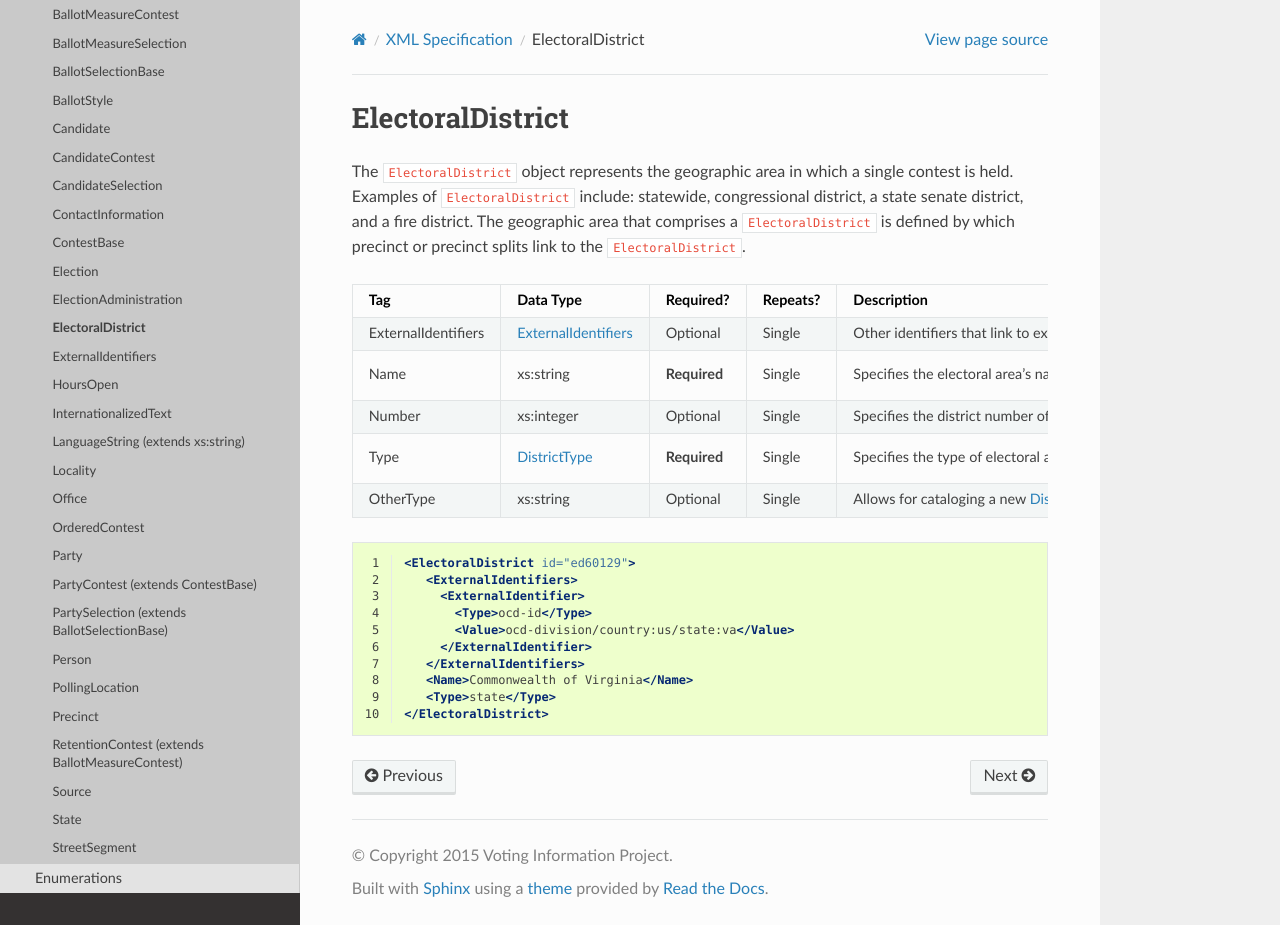
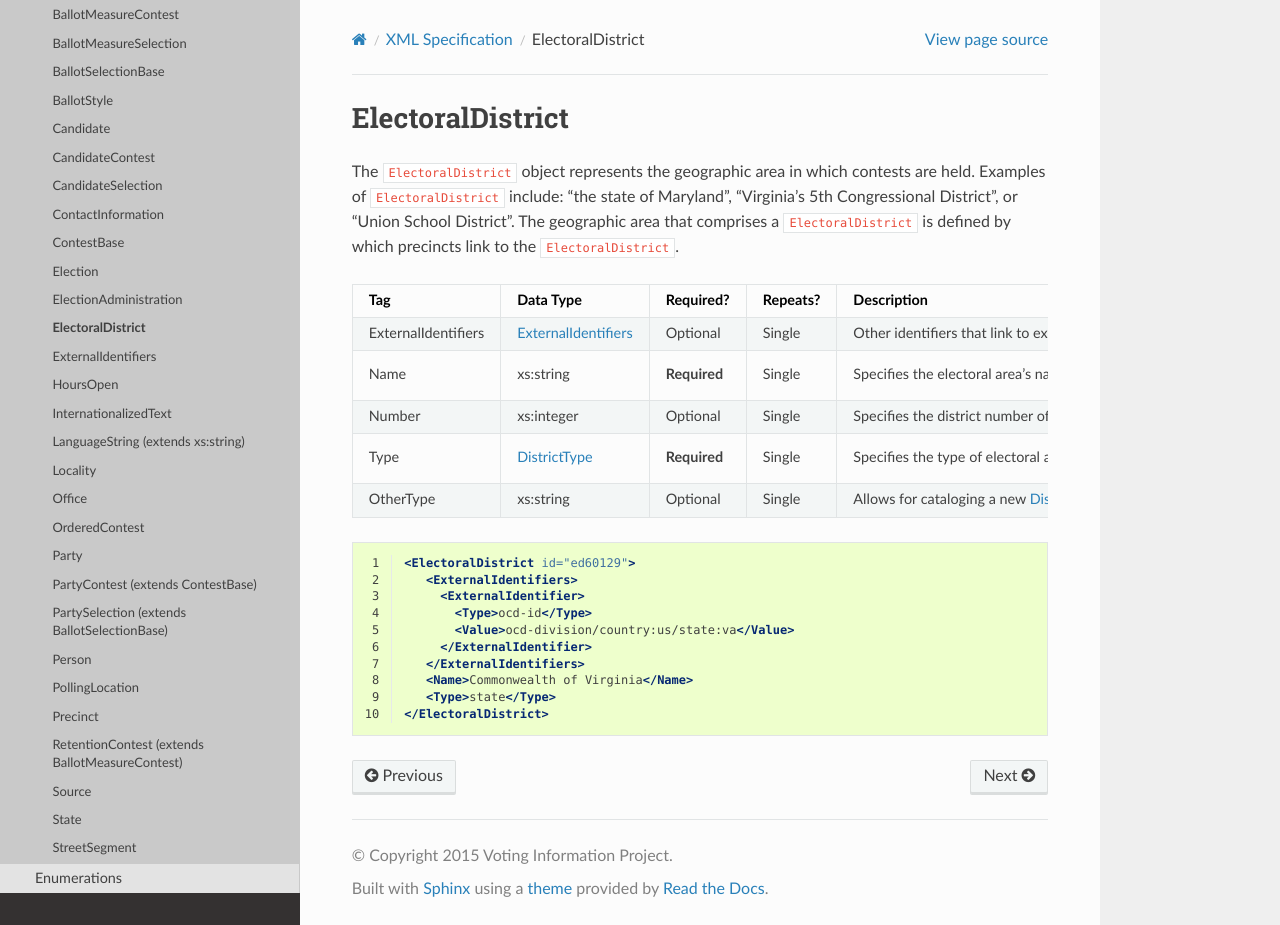
Before and after one commit to votinginfoproject/vip-specification, a Sphinx documentation site: the page built from docs/xml/elements/electoral_district.rst, in a window 1280 px wide and 925 px high. Built offline with Sphinx 7.4.7 and the Read the Docs theme 2.0.0, drawn with Linux system fonts in a browser that asks for light colours.

Commit message:
Updated preamble based on suggestions

```diff
--- a/docs/xml/elements/electoral_district.rst
+++ b/docs/xml/elements/electoral_district.rst
@@ -1,10 +1,10 @@
 ElectoralDistrict
 =================
 
-The ``ElectoralDistrict`` object represents the geographic area in which a single contest is held.
-Examples of ``ElectoralDistrict`` include: statewide, congressional district, a state senate
-district, and a fire district. The geographic area that comprises a ``ElectoralDistrict`` is defined
-by which precinct or precinct splits link to the ``ElectoralDistrict``.
+The ``ElectoralDistrict`` object represents the geographic area in which contests are held. Examples
+of ``ElectoralDistrict`` include: "the state of Maryland", "Virginia's 5th Congressional District",
+or "Union School District". The geographic area that comprises a ``ElectoralDistrict`` is defined by
+which precincts link to the ``ElectoralDistrict``.
 
 +---------------------+--------------------------------+------------+----------+--------------------------------+----------------------------+
 | Tag                 | Data Type                      | Required?  | Repeats? |Description                     |Error Handling              |
```
